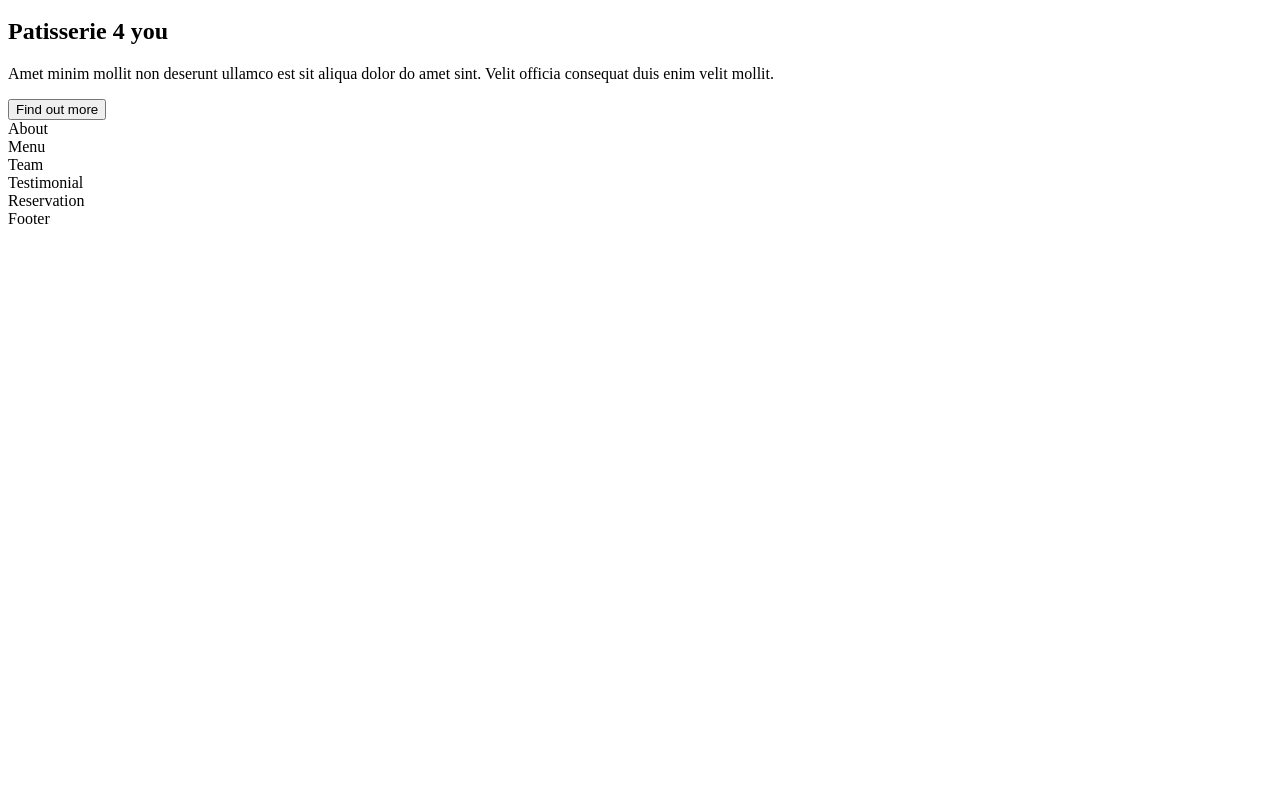
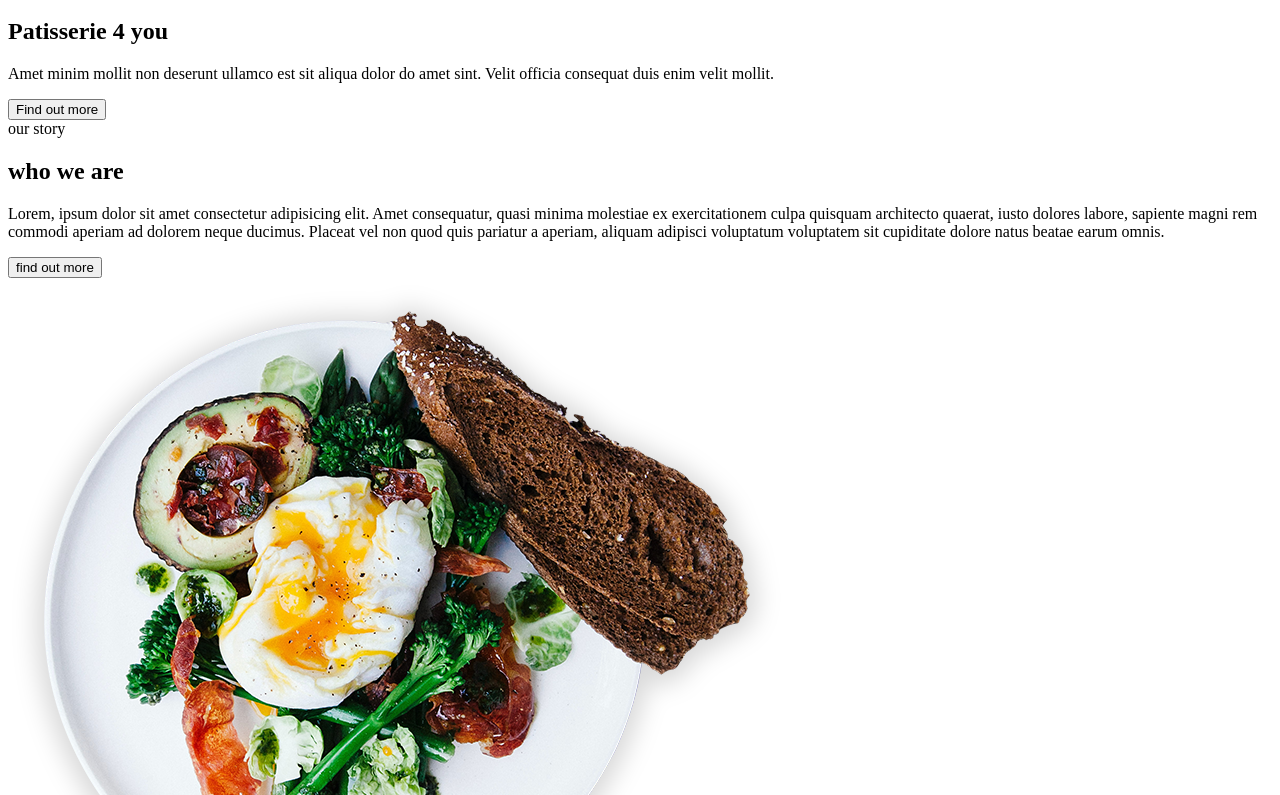
Before and after one commit to tigerkaplan/bakery, a React (Create React App) app: page / in a window 1280 px wide. Shown: the part 485-1280 px from the top of the page. Before the commit the page ends 800 px from the top, so only its background shows below. Built offline with nearby package versions, Linux system fonts and the light colour scheme; the HTML template or start-up script is replaced by a standard one; a web font is replaced by a local one.

Commit message:
about page updated

```diff
--- a/src/components/About.js
+++ b/src/components/About.js
@@ -1,7 +1,53 @@
-import React from 'react';
+import React from "react";
+// import Data
+import { aboutData } from "../data";
+// import Motion
+import { motion } from "framer-motion";
+// import variants
+import { plateVariants, staggerContainer, fadeIn } from "../variants";
 
 const About = () => {
-  return <div>About</div>;
+  //Destructure data
+  const { pretitle, title, subtitle, btnText, image } = aboutData;
+  return (
+    <section className="min-h-[620px]">
+      <div className="container mx-auto min-h-[620px]">
+        {/* text & image wrapper */}
+        <motion.div
+          variants={staggerContainer}
+          initial="hidden"
+          whileInView={"show"}
+          viewport={{ once: false, amount: 0.6 }}
+          className="min-h-[620px] flex flex-col lg:flex-row items-center"
+        >
+          {/* text */}
+          <motion.div
+          variants={fadeIn ('right', 'tween', 0.2, 1.8)}
+          className="flex-1 text-center lg:text-left">
+            <div className="pretitle">
+              {pretitle}
+            </div>
+            <h2 className="h2 capitalize">
+              {title}
+            </h2>
+            <p className="mb-8 max-w-[560px]">
+              {subtitle}
+            </p>
+            <button className="btn capitalize mx-auto lg:mx-0">
+              {btnText}
+            </button>
+          </motion.div>
+          {/* image */}
+          <motion.div
+          variants={plateVariants}
+
+          className="-mb-[300px] -mr-[186px] z-10">
+            <img src={image} alt="" />
+          </motion.div>
+        </motion.div>
+      </div>
+    </section>
+  );
 };
 
 export default About;
```
